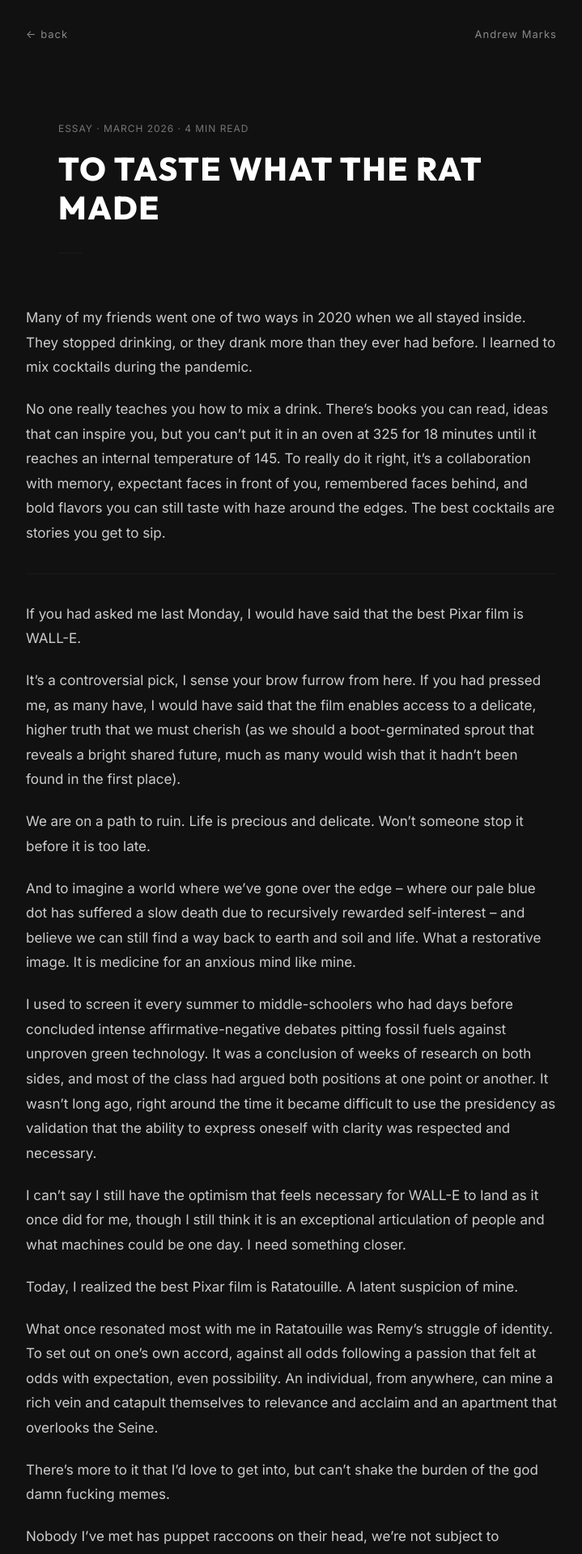
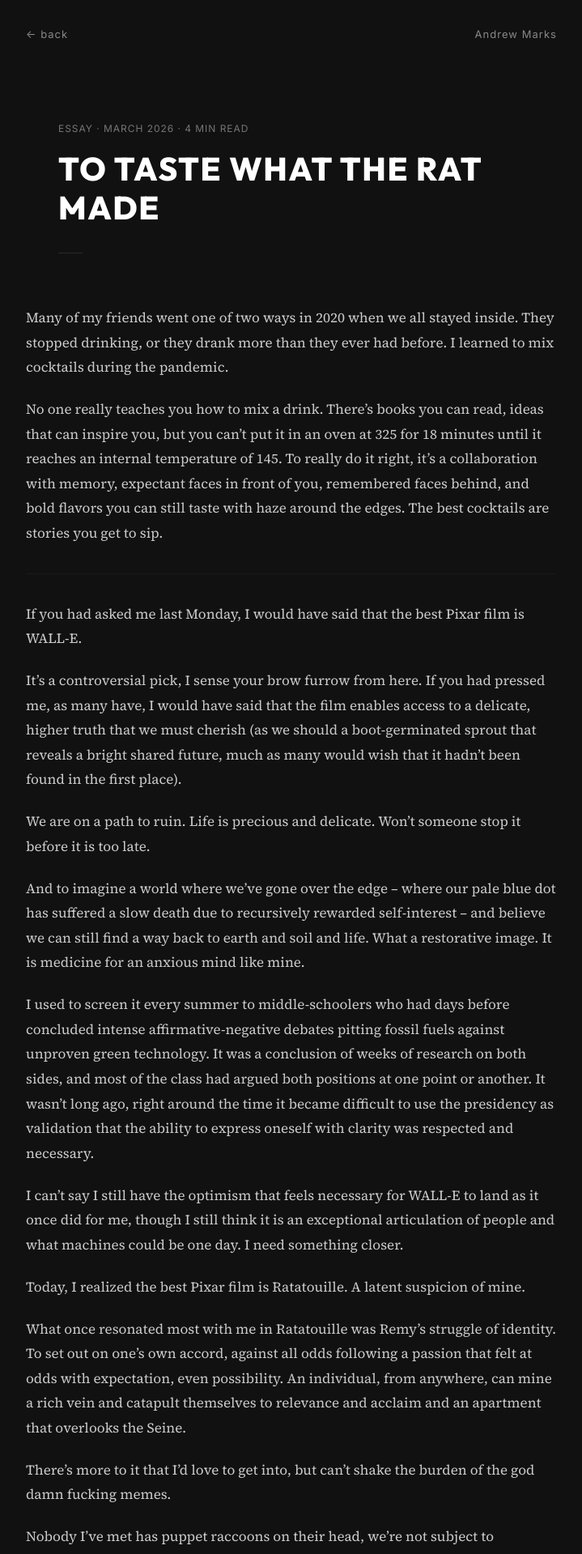
Before and after one commit to AndrewMarks/burribo, a Jekyll site: the page built from _posts/2026-03-24-building-a-ttrpg.md, in a window 1280 px wide. Shown: the top 1919 px of the page at 81% size, without its empty margins (280-999 px from the left). Built offline with Jekyll 4.4.1, drawn with Linux system fonts in a browser that asks for light colours; nearby versions of some CDN libraries.

Commit message:
QA fixes: hero nav prominence, tagline sizing, divider contrast, Source Serif body font
Co-Authored-By: Claude Opus 4.6 <noreply@anthropic.com>

```diff
--- a/_layouts/default.html
+++ b/_layouts/default.html
@@ -14,7 +14,7 @@
   <!-- Fonts -->
   <link rel="preconnect" href="https://fonts.googleapis.com">
   <link rel="preconnect" href="https://fonts.gstatic.com" crossorigin>
-  <link href="https://fonts.googleapis.com/css2?family=Big+Shoulders+Stencil+Display:wght@700;900&family=Inter:wght@400;500;600;700;800&family=Outfit:wght@800&display=swap" rel="stylesheet">
+  <link href="https://fonts.googleapis.com/css2?family=Big+Shoulders+Stencil+Display:wght@700;900&family=Inter:wght@400;500;600;700;800&family=Outfit:wght@800&family=Source+Serif+4:ital,wght@0,400;0,600;1,400&display=swap" rel="stylesheet">
   <link rel="stylesheet" href="{{ '/assets/css/main.css' | relative_url }}">
 </head>
 <body>
--- a/assets/css/main.scss
+++ b/assets/css/main.scss
@@ -53,6 +53,7 @@ $baseurl: '';
   --font-display: 'Big Shoulders Stencil Display', 'Impact', sans-serif;
   --font-primary: 'Inter', system-ui, -apple-system, BlinkMacSystemFont, 'Segoe UI', sans-serif;
   --font-display-editorial: 'Outfit', system-ui, sans-serif;
+  --font-body-editorial: 'Source Serif 4', Georgia, serif;
 
   // Font weights
   --font-weight-bold: 800;      // Extra-bold for massive headers
@@ -433,10 +434,10 @@ section {
   }
 
   .tagline {
-    font-size: var(--text-base);
+    font-size: var(--text-sm);
     color: var(--color-fg);
     font-weight: var(--font-weight-normal);
-    opacity: 0.8;
+    opacity: 0.7;
     text-shadow: 1px 1px 4px rgba(0, 0, 0, 0.8);
   }
 }
@@ -1068,9 +1069,9 @@ section {
 
 .hero-nav__link {
   font-family: var(--font-primary);
-  font-size: 13px;
-  font-weight: 400;
-  color: var(--color-fg-muted);
+  font-size: 16px;
+  font-weight: 500;
+  color: #bbb;
   text-decoration: none;
   letter-spacing: 0.06em;
   text-transform: lowercase;
@@ -1129,7 +1130,7 @@ section {
   justify-content: space-between;
   align-items: center;
   padding: 28px 0;
-  border-bottom: 1px solid var(--color-bg-elevated);
+  border-bottom: 1px solid #2a2a2a;
 }
 
 .writing-topbar__back,
@@ -1220,7 +1221,7 @@ section {
 }
 
 .writing-entry__excerpt {
-  font-family: var(--font-primary);
+  font-family: var(--font-body-editorial);
   font-size: 17px;
   color: #999;
   line-height: 1.5;
@@ -1230,7 +1231,7 @@ section {
 .writing-entry__divider {
   border: none;
   height: 1px;
-  background-color: var(--color-bg-elevated);
+  background-color: #2a2a2a;
   margin: 0;
   transform-origin: left;
 }
@@ -1296,7 +1297,7 @@ section {
 .post-page__rule {
   border: none;
   height: 1px;
-  background: var(--color-bg-elevated);
+  background: #2a2a2a;
   margin-bottom: var(--space-lg);
   width: 30px;
 }
@@ -1305,6 +1306,7 @@ section {
   max-width: 720px;
   margin: 0 auto;
   padding: 0 var(--space-md) var(--space-xl);
+  font-family: var(--font-body-editorial);
   font-size: 1.0625rem;
   line-height: 1.8;
   color: #cccccc;
```
